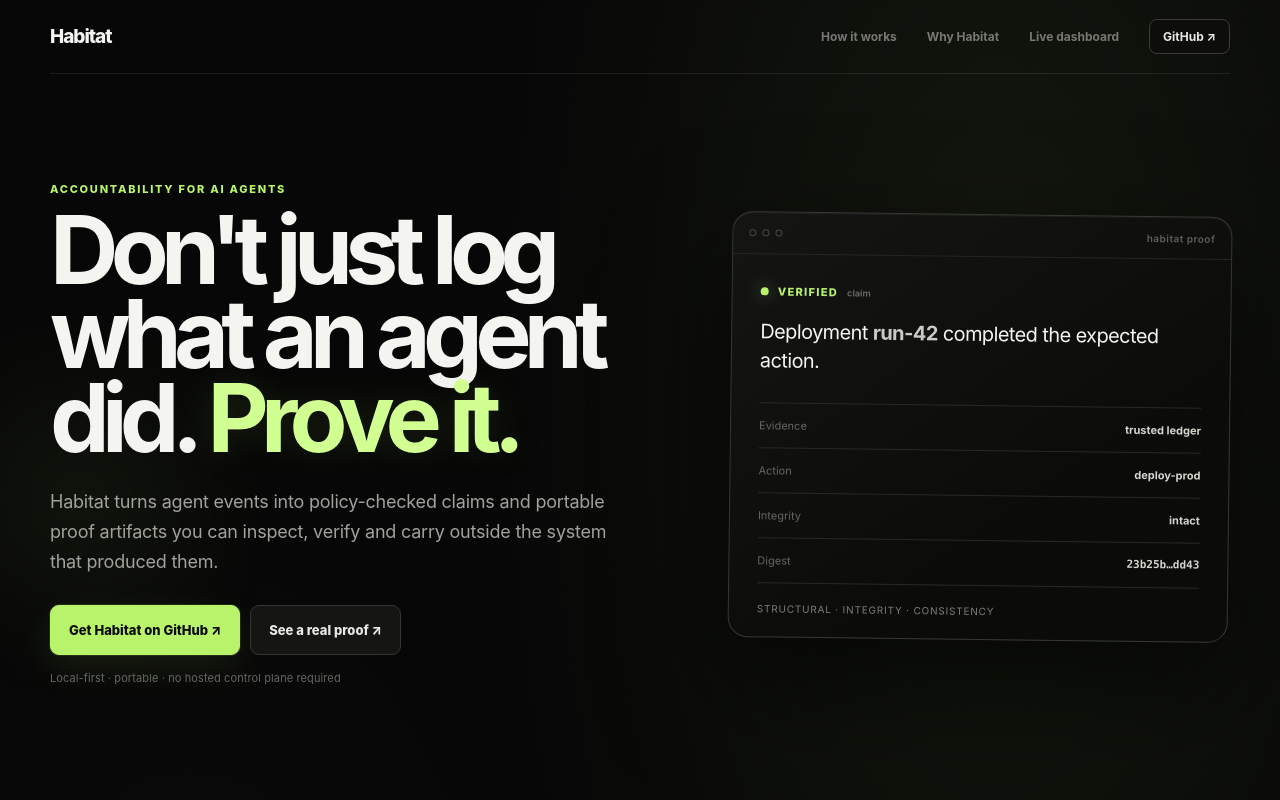
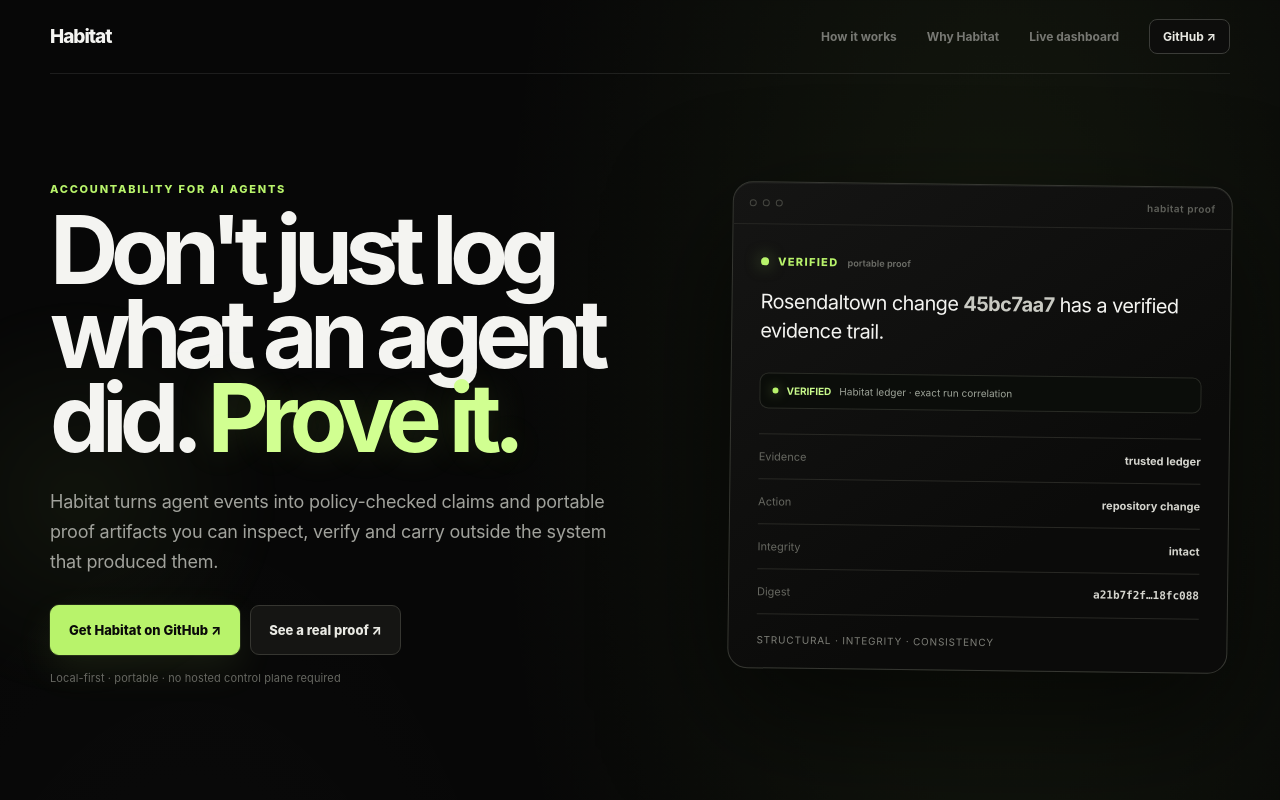
Before and after one commit to buttercode101/Habitat, a Next.js app in the folder web/: page / in a window 1280 px wide. Shown: the top 800 px of the page. Built offline with nearby package versions, Linux system fonts and the light colour scheme.

Commit message:
refine(web): make real proof the landing hero artifact

```diff
--- a/web/app/page.tsx
+++ b/web/app/page.tsx
@@ -30,13 +30,14 @@ export default function Home() {
         <div className="hero-proof" aria-label="Habitat proof flow">
           <div className="proof-window">
             <div className="window-bar"><span /><span /><span /><b>habitat proof</b></div>
-            <div className="proof-status"><span className="status-dot" /> VERIFIED <small>claim</small></div>
-            <div className="proof-claim">Deployment <strong>run-42</strong> completed the expected action.</div>
+            <div className="proof-status"><span className="status-dot" /> VERIFIED <small>portable proof</small></div>
+            <div className="proof-claim">Rosendaltown change <strong>45bc7aa7</strong> has a verified evidence trail.</div>
+            <div className="proof-live"><span className="live-dot" /><strong>VERIFIED</strong><span>Habitat ledger · exact run correlation</span></div>
             <div className="proof-lines">
               <div><span>Evidence</span><b>trusted ledger</b></div>
-              <div><span>Action</span><b>deploy-prod</b></div>
+              <div><span>Action</span><b>repository change</b></div>
               <div><span>Integrity</span><b>intact</b></div>
-              <div><span>Digest</span><b className="mono">23b25b…dd43</b></div>
+              <div><span>Digest</span><b className="mono">a21b7f2f…18fc088</b></div>
             </div>
             <div className="proof-footer">structural · integrity · consistency</div>
           </div>
```
